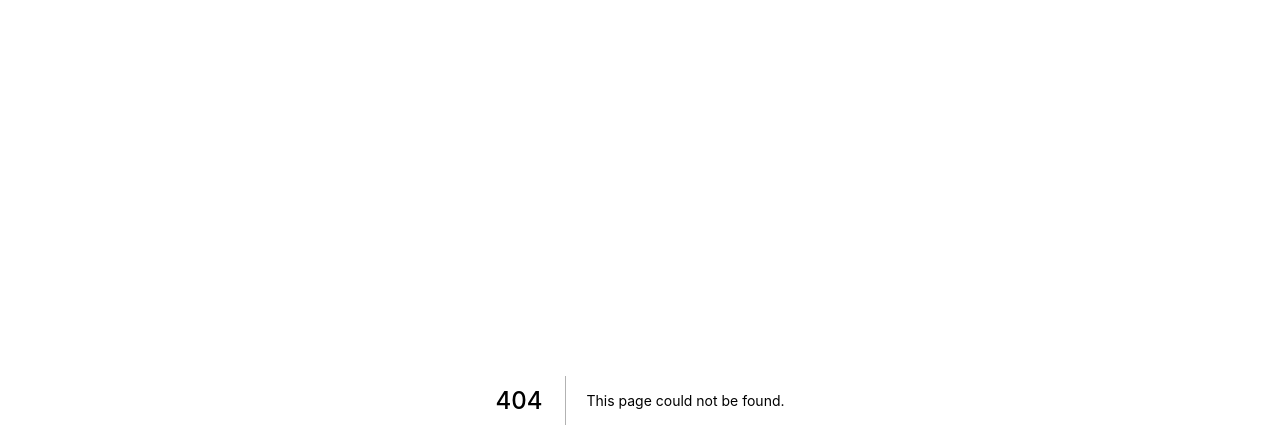
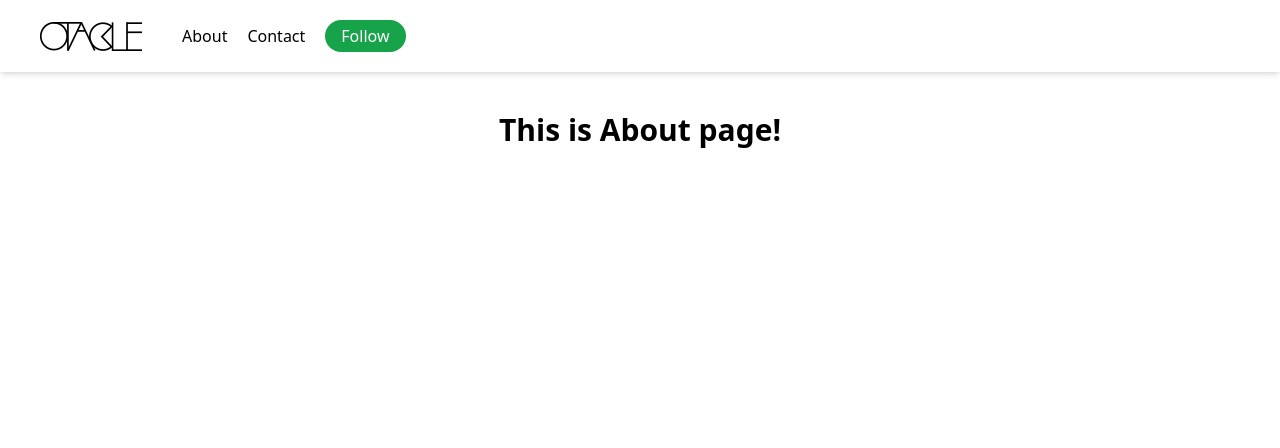
Before and after one commit to MIYABETaisei/SanityCMS-blog, a Next.js app: page /about in a window 1280 px wide. Before the commit this address had no page. Shown: the top 448 px of the page. Built offline with nearby package versions, Linux system fonts and the light colour scheme.

Commit message:
✨ Aboutページの作成

```diff
--- /dev/null
+++ b/src/pages/about/index.tsx
@@ -0,0 +1,23 @@
+import Head from "next/head";
+import { FC } from "react";
+import Header from "src/components/Header";
+import Container from "src/layout/Container";
+
+const About: FC = () => {
+  return (
+    <div className="">
+      <Head>
+        <title>Medium Blog</title>
+        <link rel="icon" href="/favicon.ico" />
+      </Head>
+      <Header />
+      <Container>
+        <h1 className="text-3xl font-bold text-center mt-10">
+          This is About page!
+        </h1>
+      </Container>
+    </div>
+  );
+};
+
+export default About;
```
